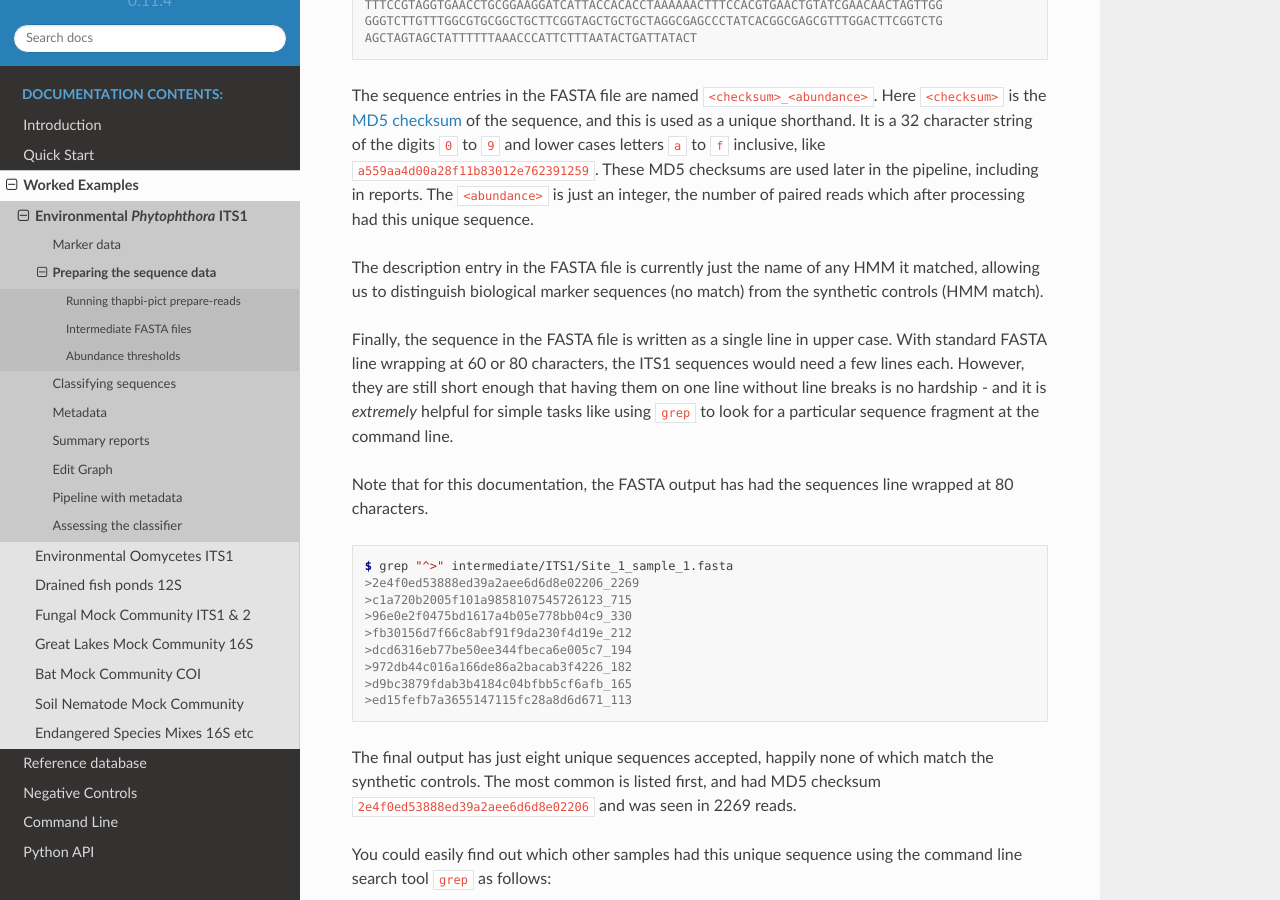
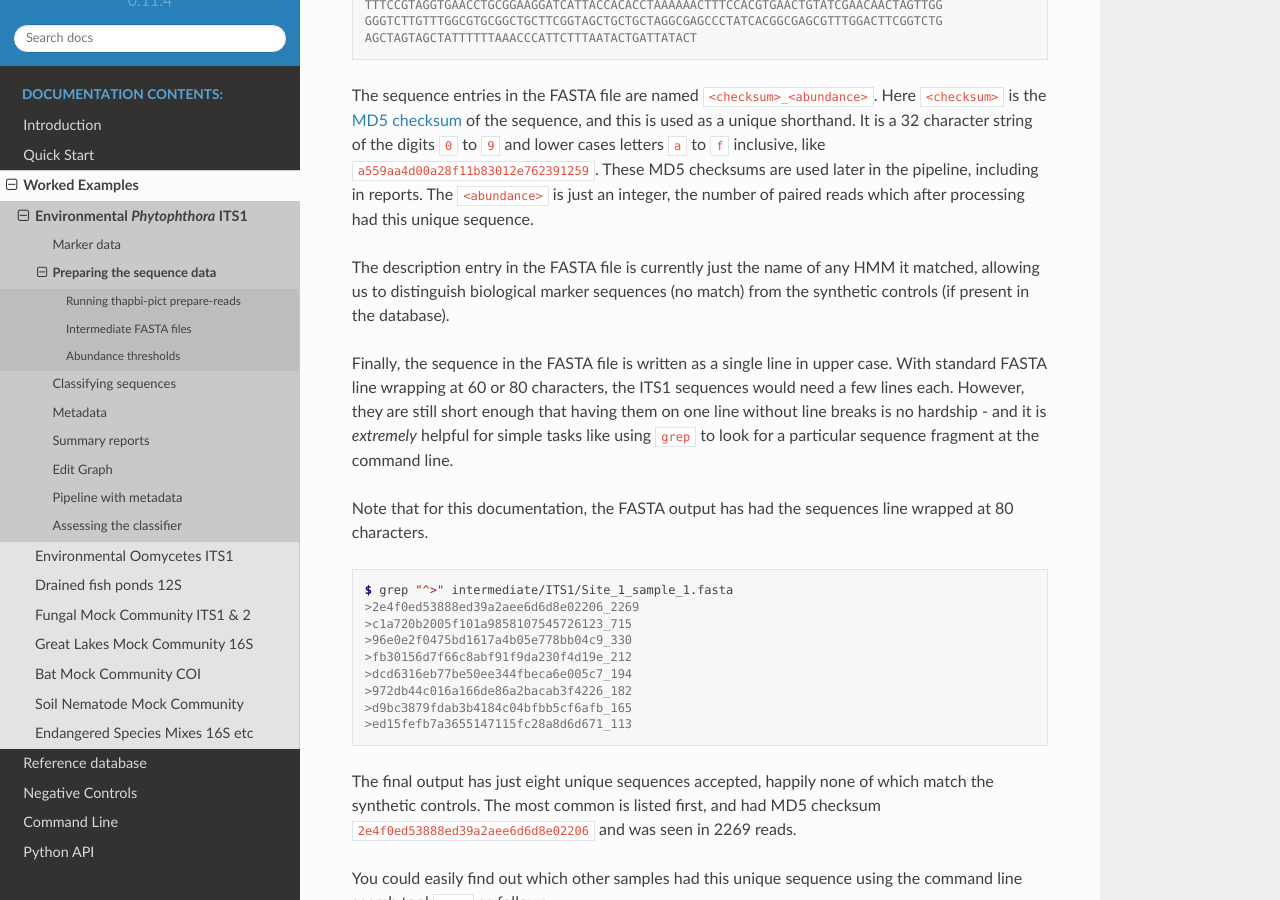
Before and after one commit to peterjc/thapbi-pict, a Sphinx documentation site: the page built from docs/examples/woody_hosts/prepare.rst, in a window 1280 px wide and 900 px high, scrolled down 2029 px. Built offline with Sphinx 7.4.7 and the Read the Docs theme 2.0.0, drawn with Linux system fonts in a browser that asks for light colours; pages that are not in the unit, such as notebooks, are missing from menus.

Commit message:
Not using HMM to identify spike-in synthetic reads
[ci skip]

```diff
--- a/docs/examples/woody_hosts/prepare.rst
+++ b/docs/examples/woody_hosts/prepare.rst
@@ -107,7 +107,7 @@ sequence.
 
 The description entry in the FASTA file is currently just the name of any HMM
 it matched, allowing us to distinguish biological marker sequences (no match)
-from the synthetic controls (HMM match).
+from the synthetic controls (if present in the database).
 
 Finally, the sequence in the FASTA file is written as a single line in upper
 case. With standard FASTA line wrapping at 60 or 80 characters, the ITS1
```
